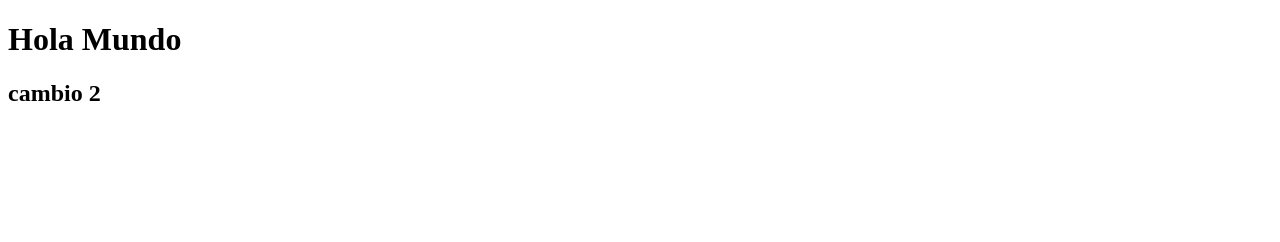
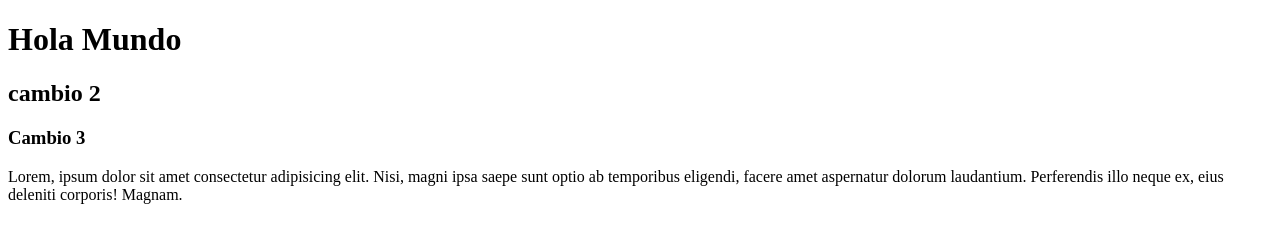
Before and after one commit to DavidMG23/test, a plain HTML site: page index.html in a window 1280 px wide. Drawn offline with Linux system fonts and the light colour scheme.

Commit message:
feat: loren ipsum text

```diff
--- a/index.html
+++ b/index.html
@@ -10,6 +10,10 @@
     <h1>Hola Mundo</h1>
     <section>
         <h2>cambio 2</h2>
+        <h3>Cambio 3</h3>
+        <p>
+            Lorem, ipsum dolor sit amet consectetur adipisicing elit. Nisi, magni ipsa saepe sunt optio ab temporibus eligendi, facere amet aspernatur dolorum laudantium. Perferendis illo neque ex, eius deleniti corporis! Magnam.
+        </p>
     </section>
 </body>
 </html>
```
